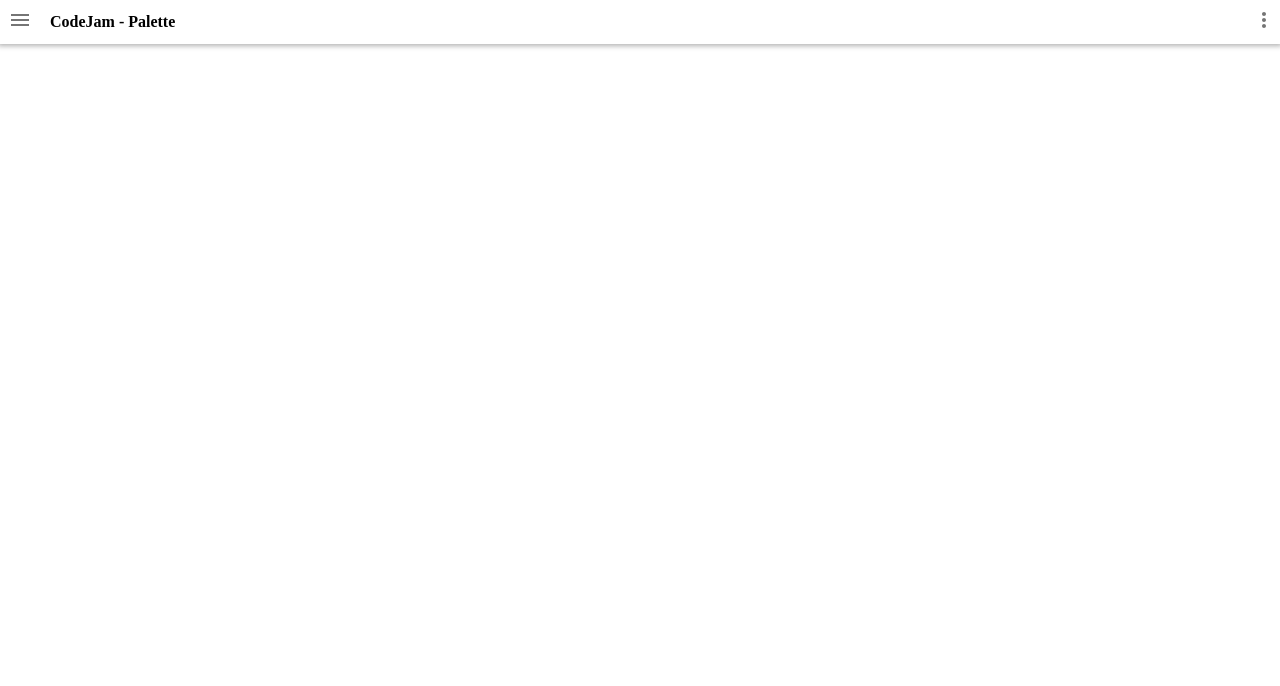
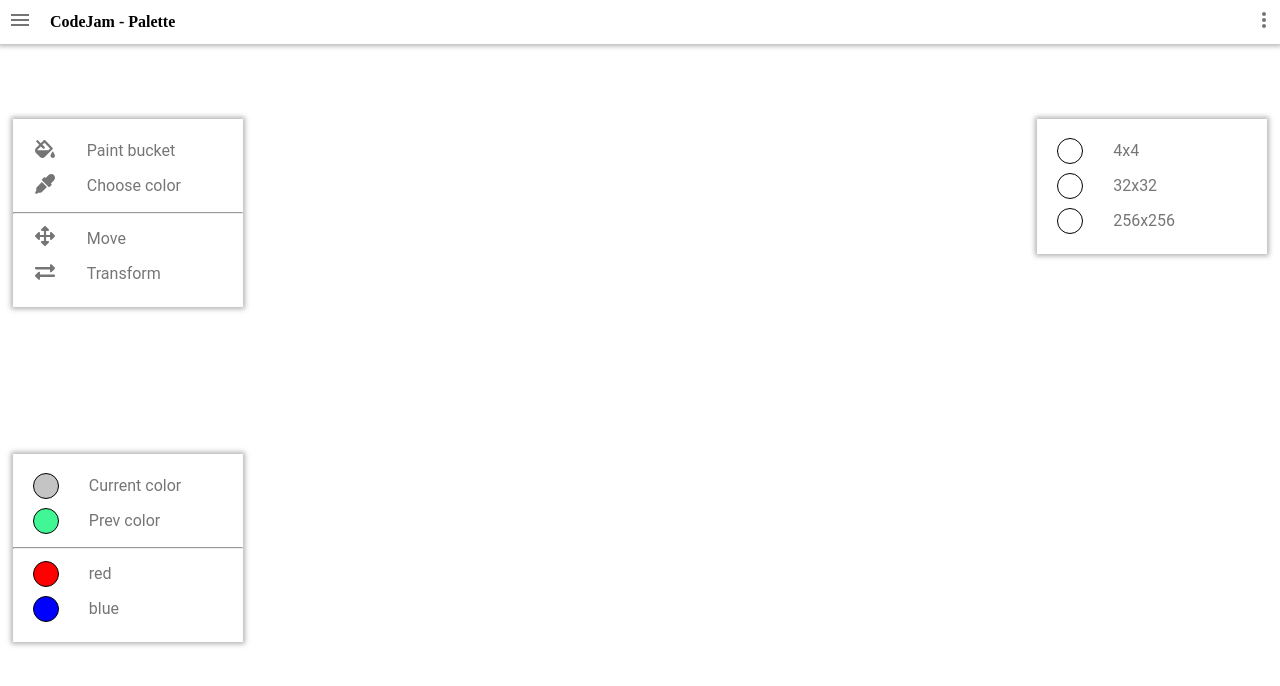
Before and after one commit to destbest94/codejam-canvas, a plain HTML site: page codejam-canvas/index.html in a window 1280 px wide. Drawn offline with Linux system fonts and the light colour scheme.

Commit message:
feat: add function panels

```diff
--- a/codejam-canvas/index.html
+++ b/codejam-canvas/index.html
@@ -9,6 +9,7 @@
 </head>
 <body>
   <div class="wrapper">
+    <!-- header -->
     <div class="header">
       <div class="inner">
         <div class="header__menu">
@@ -20,6 +21,97 @@
         </div>
       </div>
     </div>
+    <!-- / header -->
+
+    <!-- main -->
+    <div class="main">
+      <div class="inner">
+
+        <!-- panels -->
+        <div class="panel main__instruments">
+          <div class="panel--item">
+            <div class="panel--item__icon">
+              <img src="./img/paint_bucket.svg" alt="paint_bucket">
+            </div>
+            <div class="panel--item__title">Paint bucket</div>
+          </div>
+          <div class="panel--item">
+            <div class="panel--item__icon">
+                <img src="./img/choose_color.svg" alt="choose_color">
+            </div>
+            <div class="panel--item__title">Choose color</div>
+          </div>
+          <hr>
+          <div class="panel--item">
+            <div class="panel--item__icon">
+              <img src="./img/move.svg" alt="move">
+            </div>
+            <div class="panel--item__title">Move</div>
+          </div>
+          <div class="panel--item">
+            <div class="panel--item__icon">
+              <img src="./img/transform.svg" alt="transform">
+            </div>
+            <div class="panel--item__title">Transform</div>
+          </div>
+        </div>
+
+        <div class="panel main__colors">
+          <div class="panel--item">
+            <div class="panel--item__icon">
+              <div class="current-color icon"></div>
+            </div>
+            <div class="panel--item__title">Current color</div>
+          </div>
+          <div class="panel--item">
+            <div class="panel--item__icon">
+                <div class="prev-color icon"></div>
+            </div>
+            <div class="panel--item__title">Prev color</div>
+          </div>
+          <hr>
+          <div class="panel--item">
+            <div class="panel--item__icon">
+              <div class="red icon"></div>
+            </div>
+            <div class="panel--item__title">red</div>
+          </div>
+          <div class="panel--item">
+            <div class="panel--item__icon">
+              <div class="blue icon"></div>
+            </div>
+            <div class="panel--item__title">blue</div>
+          </div>
+        </div>
+
+        <div class="panel main__switcher">
+          <div class="panel--item">
+            <div class="panel--item__icon">
+              <div class="icon"></div>
+            </div>
+            <div class="panel--item__title">4x4</div>
+          </div>
+          <div class="panel--item">
+            <div class="panel--item__icon">
+                <div class="icon"></div>
+            </div>
+            <div class="panel--item__title">32x32</div>
+          </div>
+          <div class="panel--item">
+            <div class="panel--item__icon">
+              <div class="icon"></div>
+            </div>
+            <div class="panel--item__title">256x256</div>
+          </div>
+        </div>
+        <!--/ panels -->
+
+      </div>
+      <!-- / inner -->
+    </div>
+    <!-- / main -->
+
   </div>
+  <!-- / wrapper -->
 </body>
 </html>
--- a/codejam-canvas/styles/style.scss
+++ b/codejam-canvas/styles/style.scss
@@ -3,6 +3,50 @@
 .wrapper {
   max-width: 1440px;
   margin: 0 auto;
+}
+
+.panel {
+  width: 230px;
+  box-shadow: 0 0 5px 2px rgba(0, 0, 0, 0.3);
+  background-color: #fff;
+
+  padding-top: 15px;
+  padding-bottom: 15px;
+
+  &--item {
+    padding-left: 20px;
+
+    display: flex;
+    align-items: center;
+    height: 35px;
+
+    &:hover {
+      cursor: pointer;
+      background-color: #eee;
+    }
+
+    &__title {
+      margin-left: 30px;
+      text-align: center;
+      font-family: Roboto;
+      font-style: normal;
+      font-weight: normal;
+      font-size: 16px;
+      line-height: 24px;
+
+      display: flex;
+      align-items: center;
+
+      color: rgba(0, 0, 0, 0.541327);
+    }
+
+    .icon {
+      width: 24px;
+      height: 24px;
+      border-radius: 50%;
+      border: 1px solid black;
+    }
+  }
 }
 
 .header {
@@ -30,6 +74,44 @@
     margin-right: 10px;
   }
 
+}
 
+.main {
+  position: relative;
+  height: 93vh;
+  width: 100%;
 
+  &__instruments {
+    position: absolute;
+    top: 10%;
+    left: 1%;
+  }
+
+  &__colors {
+    position: absolute;
+    top: 55%;
+    left: 1%;
+
+    .current-color {
+      background-color: #C4C4C4;
+    }
+
+    .prev-color {
+      background-color: #41F795;
+    }
+
+    .red {
+      background-color: red;
+    }
+
+    .blue {
+      background-color: blue;
+    }
+  }
+
+  &__switcher {
+    position: absolute;
+    top: 10%;
+    right: 1%;
+  }
 }
```
Also changed, not shown: codejam-canvas/img/choose_color.svg (added), codejam-canvas/img/move.svg (added), codejam-canvas/img/paint_bucket.svg (added), codejam-canvas/img/transform.svg (added), codejam-canvas/styles/style.css, 1 other file.
